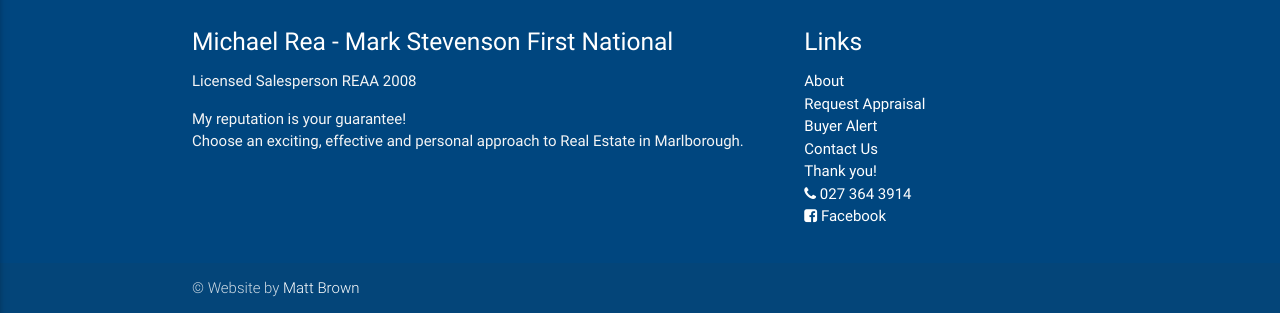
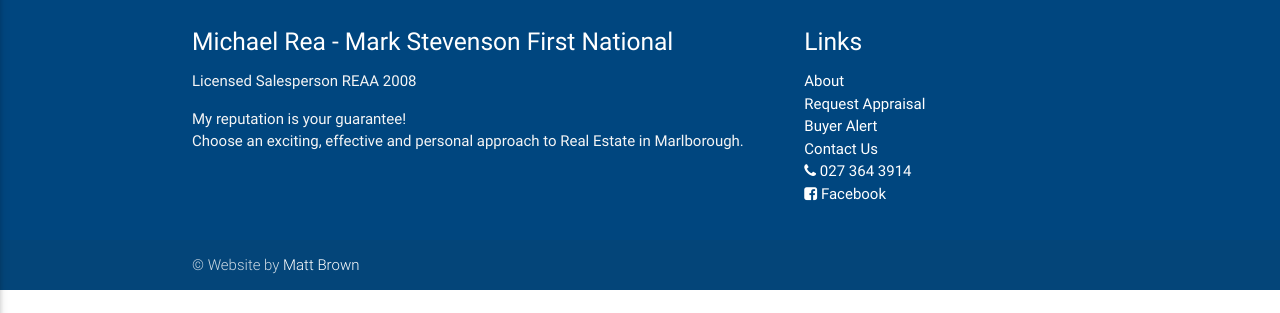
Before and after one commit to mattybrown/michaelrea-jekyll, a Jekyll site: the page built from index.html, in a window 1280 px wide and 900 px high, scrolled down 2139 px, cut to the strip 587-900 px from the top of the window. Built offline with Jekyll 4.4.1, drawn with Linux system fonts in a browser that asks for light colours; nearby versions of some CDN libraries; after the commit the page ends 3016 px from its top, so only the background shows below that.

Commit message:
removed thank you from footer links

```diff
--- a/_includes/footer.html
+++ b/_includes/footer.html
@@ -15,7 +15,7 @@
         <h5 class="white-text">Links</h5>
         <ul>
           {% for my_page in site.pages %}
-            {% if my_page.title %}
+            {% if my_page.title and my_page.title != "Thank you!" %}
             <li><a class="white-text" href="{{ my_page.url | prepend: site.baseurl }}">{{ my_page.title }}</a></li>
             {% endif %}
           {% endfor %}
```
